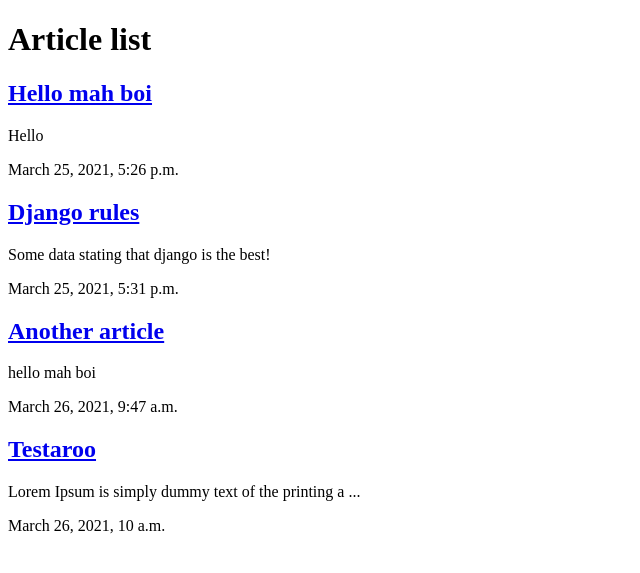
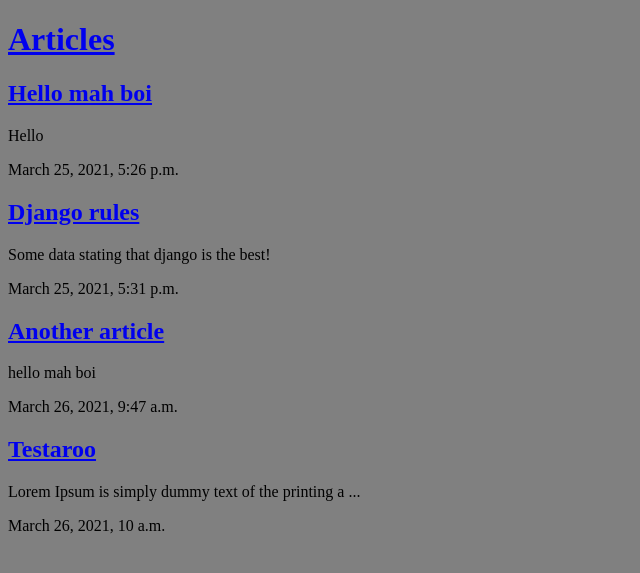
Before and after one commit to alexberndt/django-fullstack, a Django app: page /articles/ in a window 1280 px wide. Shown: the top 573 px of the page, without its empty margins (0-640 px from the left). Run offline with Django 3.2, Linux system fonts and the light colour scheme; data comes from the database, SQL or seed files in the repository.

Commit message:
Added articles

```diff
--- a/articles/templates/articles/article_list.html
+++ b/articles/templates/articles/article_list.html
@@ -1,23 +1,13 @@
-<!DOCTYPE html>
-<html>
-    <head>
-        <meta charset="utf-8">
-        <title>
-            Articles
-        </title>
-    </head>
-    <body>
-        <h1>
-            Article list
-        </h1>
+{% extends 'base_layout.html' %}
+{% block content %}
+    <h1><a href="{% url 'articles:list' %}">Articles</a></h1>
     <div class="articles">
         {% for article in articles%}
             <div class="article">
-                    <h2> <a href="#"> {{ article.title }} </a></h2>
+                <h2> <a href="{% url 'articles:detail' article.slug %}"> {{ article.title }} </a></h2>
                 <p> {{ article.snippet }} </p>
                 <p> {{ article.date }} </p>
             </div>
         {% endfor %}
     </div>
-    </body>
-</html>
+{% endblock %}
--- a/articles/urls.py
+++ b/articles/urls.py
@@ -1,6 +1,9 @@
 from django.urls import path, re_path
 from . import views
 
+app_name = "articles"
+
 urlpatterns = [
-    re_path(r'^$', views.article_list),
+    re_path(r'^$', views.article_list, name='list'),
+    re_path(r'^(?P<slug>[\w-]+)/$', views.article_detail, name='detail')
 ]
--- a/articles/views.py
+++ b/articles/views.py
@@ -1,5 +1,6 @@
 from django.shortcuts import render
 from .models import Article
+from django.http import HttpResponse
 
 
 def article_list(request):
@@ -8,3 +9,13 @@ def article_list(request):
     data = {'articles': articles}
 
     return render(request, 'articles/article_list.html', data)
+
+
+def article_detail(request, slug):
+
+    article = Article.objects.get(slug=slug)
+    data = {'article': article}
+
+    return render(request, 'articles/article_detail.html', data)
+
+    # return HttpResponse(slug)
--- /dev/null
+++ b/assets/styles.css
@@ -0,0 +1,3 @@
+body{
+    background: grey;
+}
--- a/ml_webapp/settings.py
+++ b/ml_webapp/settings.py
@@ -1,4 +1,5 @@
 from pathlib import Path
+import os
 
 # Build paths inside the project like this: BASE_DIR / 'subdir'.
 BASE_DIR = Path(__file__).resolve().parent.parent
@@ -107,3 +108,7 @@ USE_TZ = True
 # https://docs.djangoproject.com/en/3.1/howto/static-files/
 
 STATIC_URL = '/static/'
+
+STATICFILES_DIRS = (
+    os.path.join(BASE_DIR, 'assets'),
+)
--- a/ml_webapp/urls.py
+++ b/ml_webapp/urls.py
@@ -1,6 +1,7 @@
 from django.contrib import admin
 from django.urls import path, re_path, include
 from . import views
+from django.contrib.staticfiles.urls import staticfiles_urlpatterns
 
 urlpatterns = [
     re_path(r'^admin/', admin.site.urls),
@@ -8,3 +9,5 @@ urlpatterns = [
     re_path(r'^about/$', views.about),
     re_path(r'^$', views.homepage),
 ]
+
+urlpatterns += staticfiles_urlpatterns()
--- /dev/null
+++ b/templates/base_layout.html
@@ -0,0 +1,17 @@
+{% load static %}
+<!DOCTYPE html>
+<html>
+    <head>
+        <meta charset="utf-8">
+        <title>
+            Articles
+        </title>
+        <link rel="stylesheet" href="{% static 'styles.css' %}">
+    </head>
+    <body>
+        <div class="wrapper">
+            {% block content %}
+            {% endblock %}
+        </div>
+    </body>
+</html>
```
Also changed, not shown: articles/templates/articles/article_detail.html (added, +10 -0 lines). Lines whose indentation alone changed are shown as unchanged.
